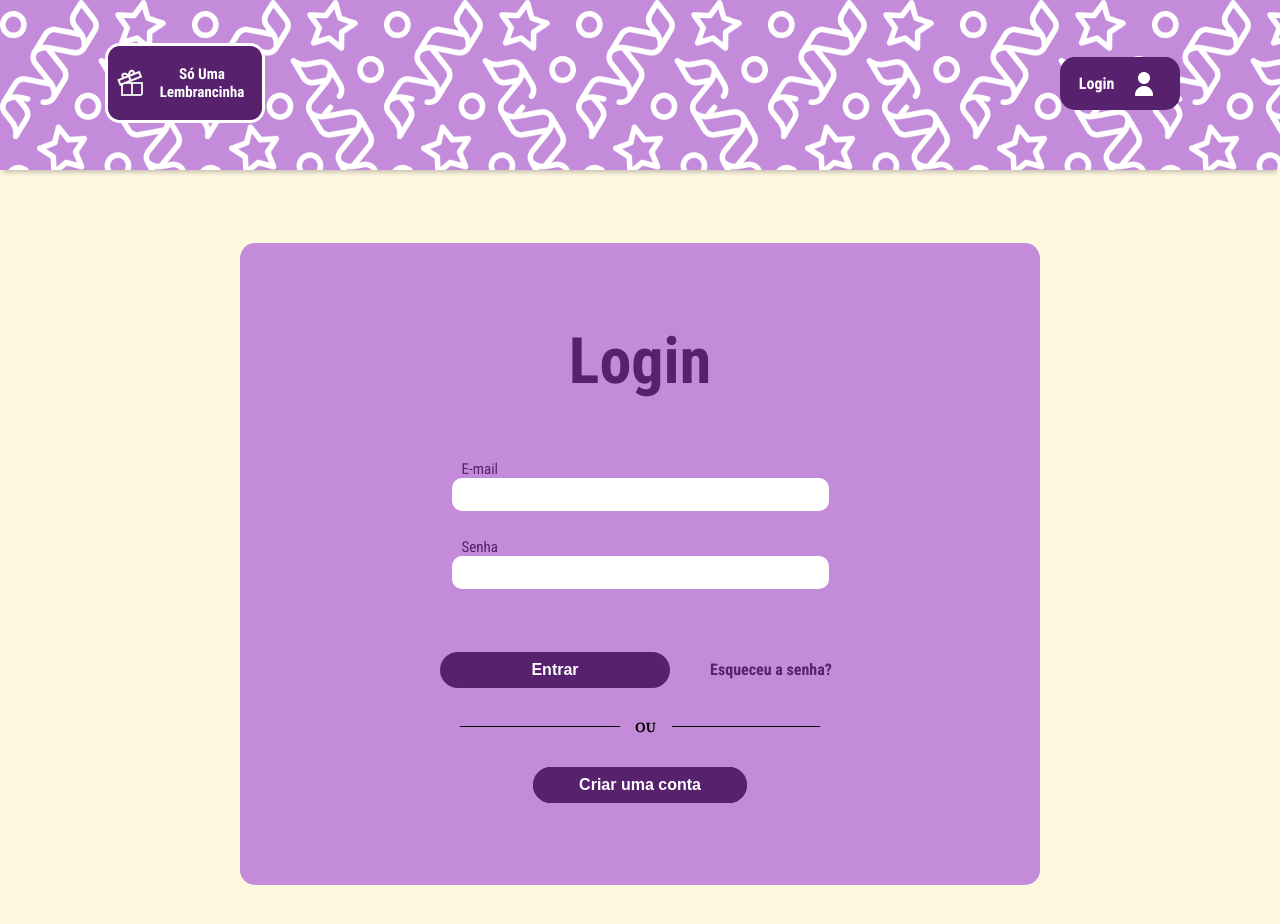
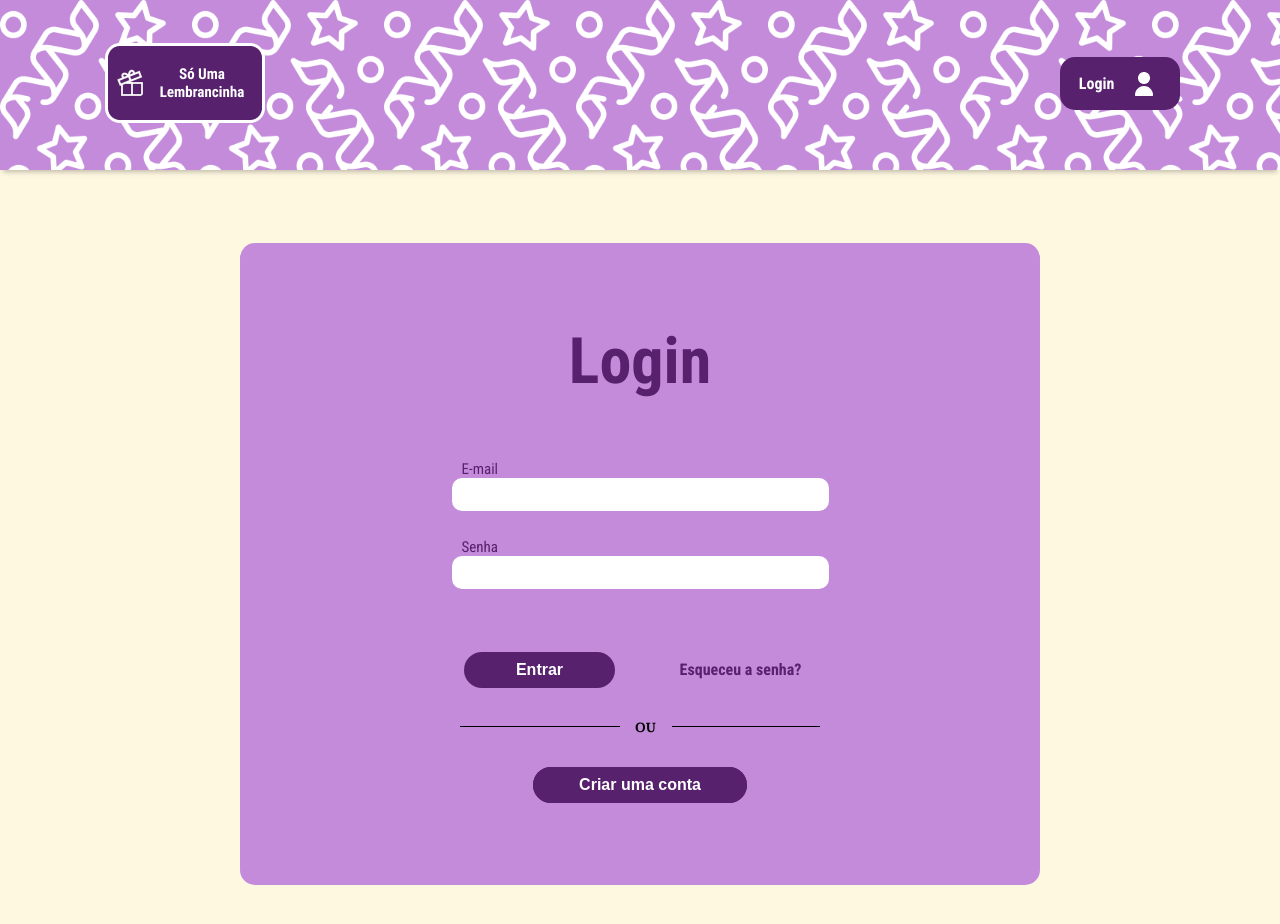
Before and after one commit to BlackStarSt/SoUmPresentinho, a React (Create React App) app: page /login in a window 1280 px wide. Shown: the top 924 px of the page. Built offline with nearby package versions, Linux system fonts and the light colour scheme.

Commit message:
style: - Correção no bug do tamanho dos botões da página

```diff
--- a/src/pages/Cadastro/Cadastro.css
+++ b/src/pages/Cadastro/Cadastro.css
@@ -48,7 +48,6 @@ input {
     width: 181px;
 }
 
-.btnCheck {
+.btnCheck > button{
     width: 230px;
-    text-decoration: none;
 }
```
